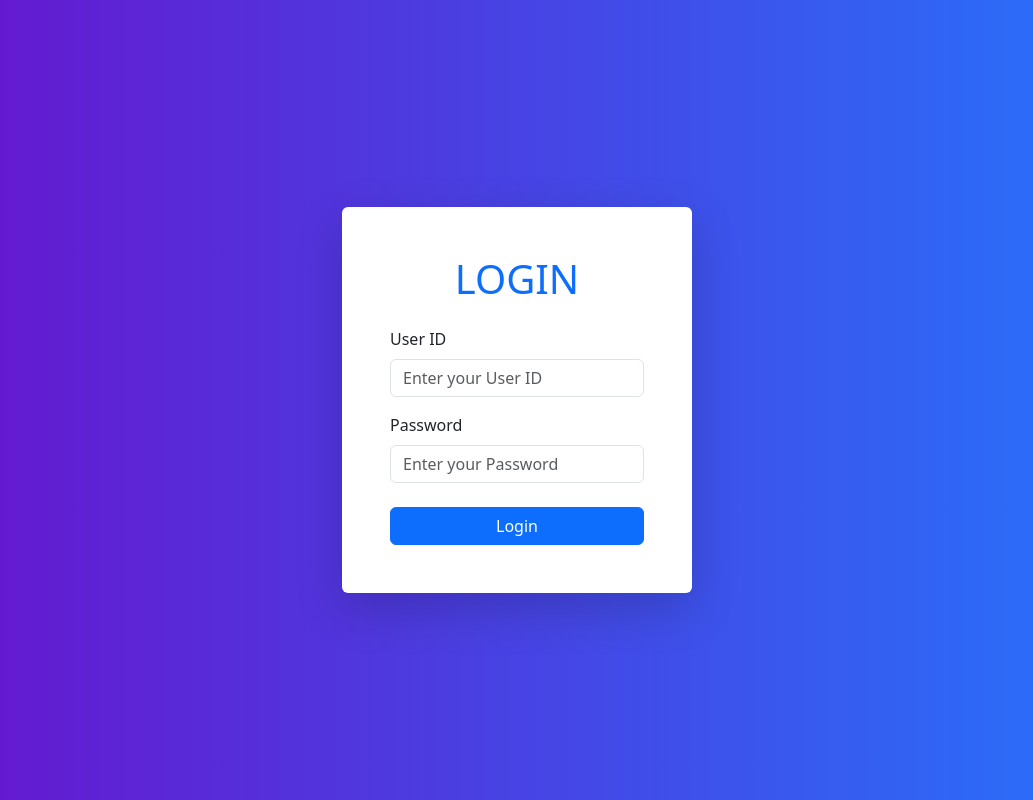
After one commit to Sahil-dev-2005/Campus-Sarathi, a Flask app: page /login in a window 1280 px wide. The commit adds this page. Shown: the whole page, without its empty margins (123-1156 px from the left). Run offline with Flask 3, Linux system fonts and the light colour scheme.

Commit message:
Adding error page, login page and static/images to store the images

```diff
--- a/app.py
+++ b/app.py
@@ -1,7 +1,19 @@
-from flask import Flask,render_template
+from flask import Flask,render_template,request, redirect, url_for, flash
 
 app = Flask(__name__)
 
 @app.route('/')
 def mainpage():
     return render_template("index.html")
+
+@app.route('/login',methods=['GET','POST'])
+def login():
+    if request.method == 'POST':
+        userid = request.form['userid']
+        password = request.form['password']
+        # Add your login validation logic here (e.g., check the database)
+        if userid == "admin" and password == "password":  # Example validation
+            return "welcome to the future"  # Redirect to home page or dashboard
+        else:
+            return render_template("error.html",error="INVALID CREDENTIALS")
+    return render_template('login.html')
--- a/templates/index.html
+++ b/templates/index.html
@@ -5,7 +5,7 @@
     <div class="d-flex justify-content-center align-items-center h-100">
         <div class="p-5 rounded shadow-lg" style="background-color: white; width: 350px;">
             <h1 class="text-center mb-4 text-primary">WELCOME TO CAMPUS-SARATHI</h1>
-            <form action="/redirect" method="post">
+            <form action="/login" method="get">
                 <div class="form-check mb-3">
                     <input class="form-check-input" type="radio" name="role" id="student" value="student" required>
                     <label class="form-check-label" for="student">
--- a/templates/layout.html
+++ b/templates/layout.html
@@ -8,5 +8,6 @@
 </head>
 <body>
     {% block body %}{% endblock %}
+    <script src="https://cdn.jsdelivr.net/npm/bootstrap@5.3.0-alpha3/dist/js/bootstrap.bundle.min.js"></script>
 </body>
 </html>
--- /dev/null
+++ b/templates/login.html
@@ -0,0 +1,22 @@
+{% extends "layout.html" %}
+
+{% block body %}
+<div class="container-fluid vh-100" style="background: linear-gradient(to right, #6a11cb, #2575fc);">
+    <div class="d-flex justify-content-center align-items-center h-100">
+        <div class="p-5 rounded shadow-lg" style="background-color: white; width: 350px;">
+            <h1 class="text-center mb-4 text-primary">LOGIN</h1>
+            <form action="/login" method="post">
+                <div class="mb-3">
+                    <label for="userid" class="form-label">User ID</label>
+                    <input type="text" class="form-control" id="userid" name="userid" placeholder="Enter your User ID" required>
+                </div>
+                <div class="mb-4">
+                    <label for="password" class="form-label">Password</label>
+                    <input type="password" class="form-control" id="password" name="password" placeholder="Enter your Password" required>
+                </div>
+                <button type="submit" class="btn btn-primary w-100">Login</button>
+            </form>
+        </div>
+    </div>
+</div>
+{% endblock %}
```
Also changed, not shown: templates/error.html (added, +8 -0 lines), static/images/error.jpg (added).
